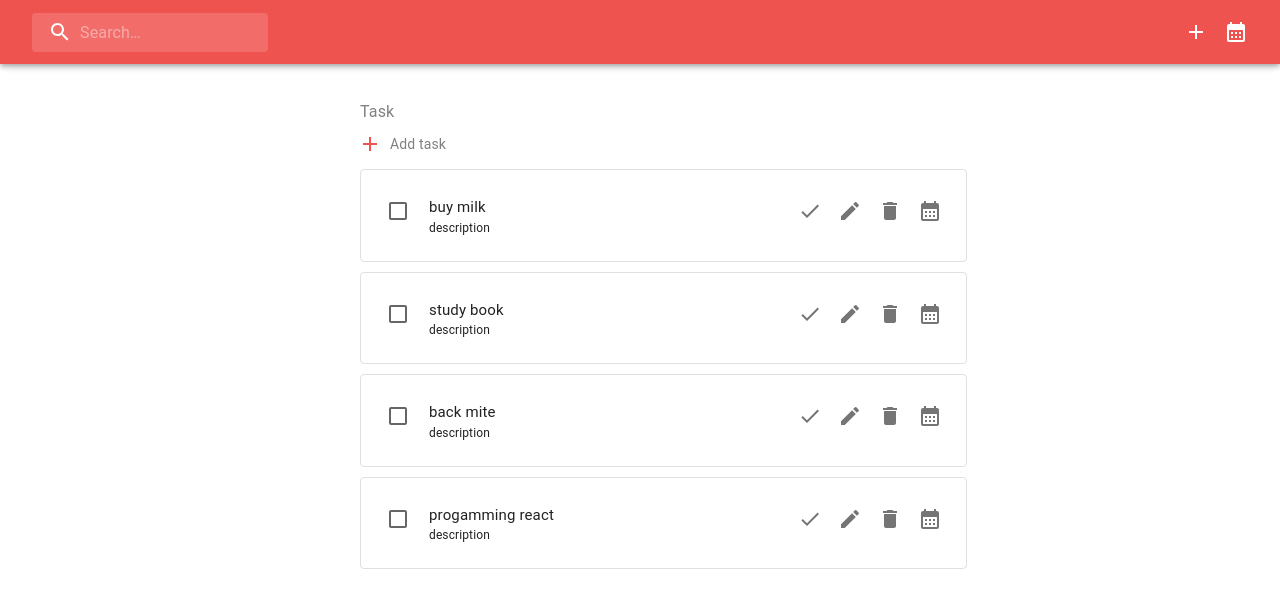
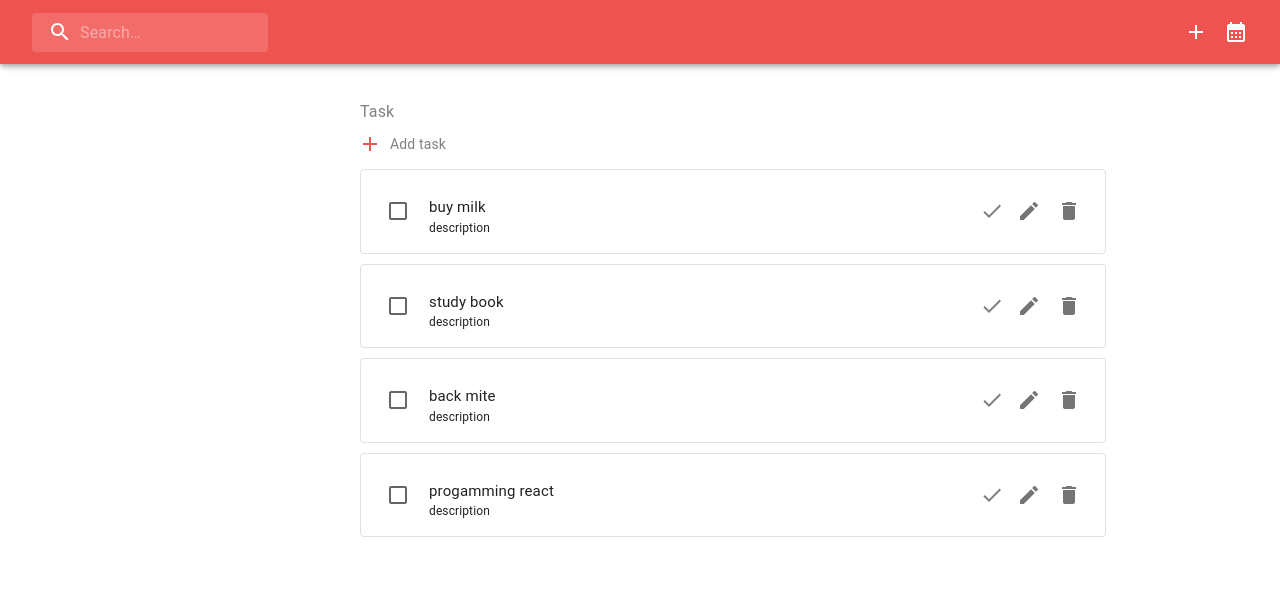
Before and after one commit to mahsaamini23/todo, a React (Create React App) app: page / in a window 1280 px wide. Shown: the top 608 px of the page. Built offline with nearby package versions, Linux system fonts and the light colour scheme.

Commit message:
add logic

```diff
--- a/src/component/CardTask/CardTask.jsx
+++ b/src/component/CardTask/CardTask.jsx
@@ -1,7 +1,7 @@
 import React,{useState} from "react";
 import { useSelector, useDispatch } from "react-redux";
 import {AddItem, DeleteItem, EditItem, CheckItem} from "../redux/todoReducer/todoReducer";
-import MyCalendar from "../Calendar/Calendar";
+import MassageDelete from "../MassageDelete/MassageDelete";
 import Box from "@mui/material/Box";
 import Card from '@mui/material/Card';
 import CardContent  from "@mui/material/CardContent";
@@ -12,46 +12,41 @@ import Typography from "@mui/material/Typography";
 import EditIcon from "@mui/icons-material/Edit";
 import DeleteIcon from "@mui/icons-material/Delete" ;
 import DoneIcon from '@mui/icons-material/Done';
-import CalendarMonthIcon from '@mui/icons-material/CalendarMonth';
 
 
 
-const CardTask =({search, setForm, setMode})=>{
+const CardTask =({search, setForm, setMode,setOpen})=>{
 
-    const [ShowCalendar, setShowCalendar] = useState(false)
+    const [openDialog, setOpenDialog] = useState(false)
     const [color, setColor] = useState(false)
+    const [id , setId] = useState(0)
     const task = useSelector((state)=>state.todo);
     const dispatch = useDispatch();
 
-    const handleShowCalendar=()=>{
-        setShowCalendar(current => !current)
-    }
+
 
     const handelEdit = (item) =>{
+        setOpen(true)
         dispatch(EditItem(item))
         setMode(false);
         setForm(item);
     }
 
-    const handelDelete = (id) =>{
-        dispatch(DeleteItem(id))
+    const handleShowMassageDelete =(id)=>{
+        setOpenDialog(true)
+        setId(id)
     }
 
     const handelCheck = (id)=>{
         dispatch(CheckItem(id))
-        setColor(dispatch(CheckItem(id)))
     }
-
 
     return(
         <>
-        <Box sx={{ position:'absolute',top:'5px',zIndex:'10', right:'10px', flexDirection:'row-reverse'}} display={ShowCalendar ? 'flex' : 'none'}>
-            <MyCalendar/>
-        </Box>
         {task.filter(t => search === "" ? t : t.title.toLowerCase().includes(search.toLowerCase()))
         .map(task =>(
-            <Card key={task.id} sx={{width:'65%', boxShadow:'none', border:'1px solid #e0e0e0',margin:'5px 10px'}}>
-            <CardContent sx={{display:'flex',justifyContent:'space-between'}}>
+        <Card key={task.id} sx={{width:'80%', boxShadow:'none', border:'1px solid #e0e0e0',margin:'5px 10px'}}>
+            <CardContent sx={{display:'flex', flexDirection:{xs:'column', md:'row'},justifyContent:{md:'space-between'}, gap:{xs:'15px', md:'0'}}}>
                 <Grid sx={{display:'flex',gap:'10px'}}>
                     <CheckBox onClick={()=>handelCheck(task.id)}/>
                     <Grid sx={{display:'flex', flexDirection:'column',paddingTop:'10px'}}>
@@ -59,30 +54,26 @@ const CardTask =({search, setForm, setMode})=>{
                         <Typography sx={{fontSize:'12px'}}>{task.description}</Typography>
                     </Grid>
                 </Grid>
-                <Grid sx={{display:'flex'}}>
-                    <IconButton >{
+                <Grid sx={{display:'flex', justifyContent:{xs:'flex-end', md:''}}}>
+                    <Grid sx={{padding:{xs:'9px 6px 0 0',md:'13px 5px 0 0'}, color:'grey'}} >{
                         task.status ?
                         (<DoneIcon color='success'/>)
-                         :(
-                            <DoneIcon color='grey'/>
-                        )}
-                    </IconButton>
+                        :
+                        (<DoneIcon color='grey'/>)
+                    }
+                    </Grid>
                     <IconButton onClick={()=>handelEdit(task)}>
                         <EditIcon/>
                     </IconButton>
-                    <IconButton onClick={()=>handelDelete(task.id)}>
+                    <IconButton onClick={()=>handleShowMassageDelete(task.id)}>
                         <DeleteIcon/>
-                    </IconButton>
-                    <IconButton onClick={handleShowCalendar}>
-                        <CalendarMonthIcon/>
                     </IconButton>
                 </Grid>
             </CardContent>
-
+            <MassageDelete setOpenDialog={setOpenDialog} openDialog={openDialog} id={id}/>
         </Card>
         ))}
         </>
-
     )
 }
 
```
